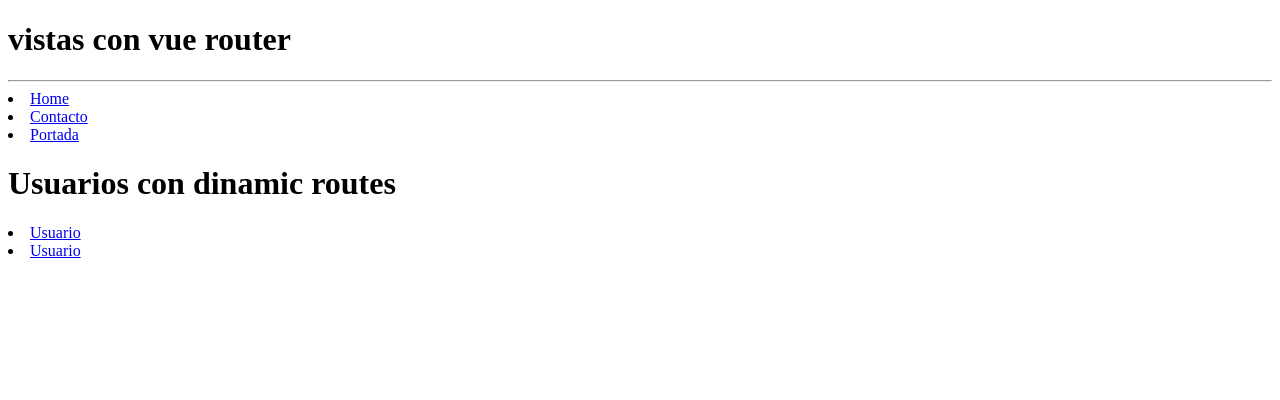
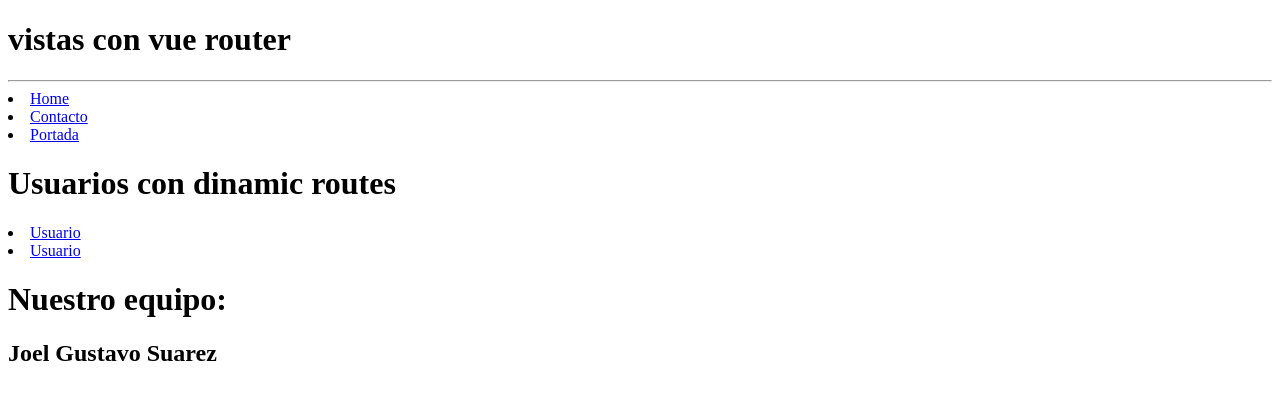
Before and after one commit to thirty33/VueRouter1, a Vue app: page /#/equipo/joel in a window 1280 px wide. Shown: the top 400 px of the page. Built offline with nearby package versions, Linux system fonts and the light colour scheme.

Commit message:
nested routes con vuejs

```diff
--- /dev/null
+++ b/src/components/Equipo-joel.vue
@@ -0,0 +1,6 @@
+<template>
+
+	<section>
+		<h2>Joel Gustavo Suarez</h2>
+	</section>
+</template>
--- /dev/null
+++ b/src/components/Equipo.vue
@@ -0,0 +1,21 @@
+<template>
+
+	<main>
+		<h1>Nuestro equipo:</h1>
+
+		<router-view></router-view>
+	</main>
+
+</template>
+
+<script>
+	export default {
+
+	}
+
+</script>
+
+<style>
+
+
+</style>
--- a/src/router/index.js
+++ b/src/router/index.js
@@ -4,6 +4,8 @@ import Home from '../components/home.vue'
 import Contacto from '../components/Contacto.vue'
 import Portada from '../components/Portada.vue'
 import Usuario from '../components/Usuario.vue'
+import Equipo from '../components/Equipo.vue'
+import Equipojoel from '../components/Equipo-joel.vue'
 
 Vue.use(Router)
 
@@ -29,6 +31,18 @@ export default new Router({
       name: 'usuario',
       component: Usuario
     },
+    {
+      path: '/equipo',
+      name: 'equipo',
+      // nested routes
+      component: Equipo, children: [
+      	{
+      		path: 'joel',
+      		component: Equipojoel
+      	}
+
+      ]
+    },
 
   ]
 })
```
